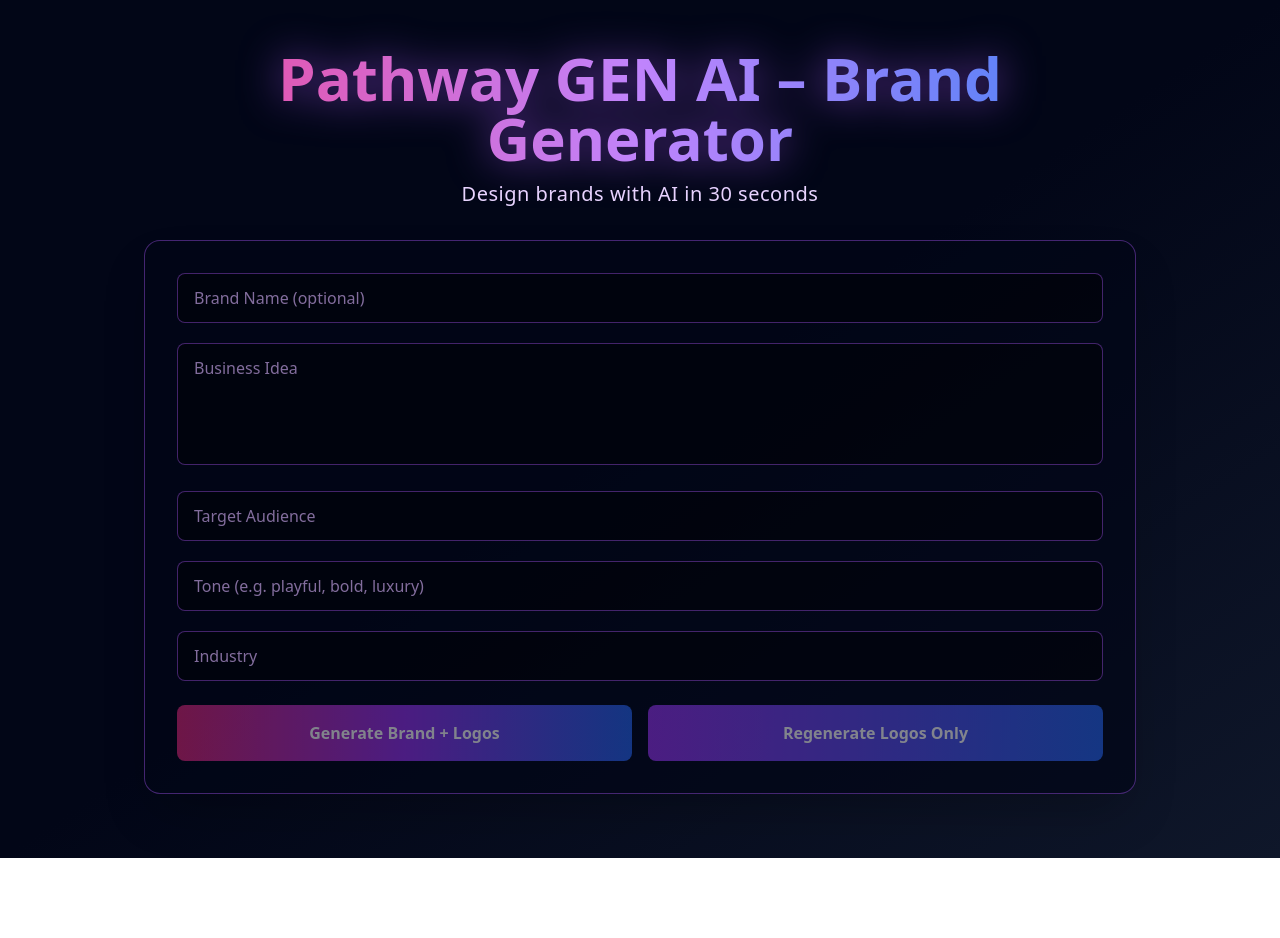
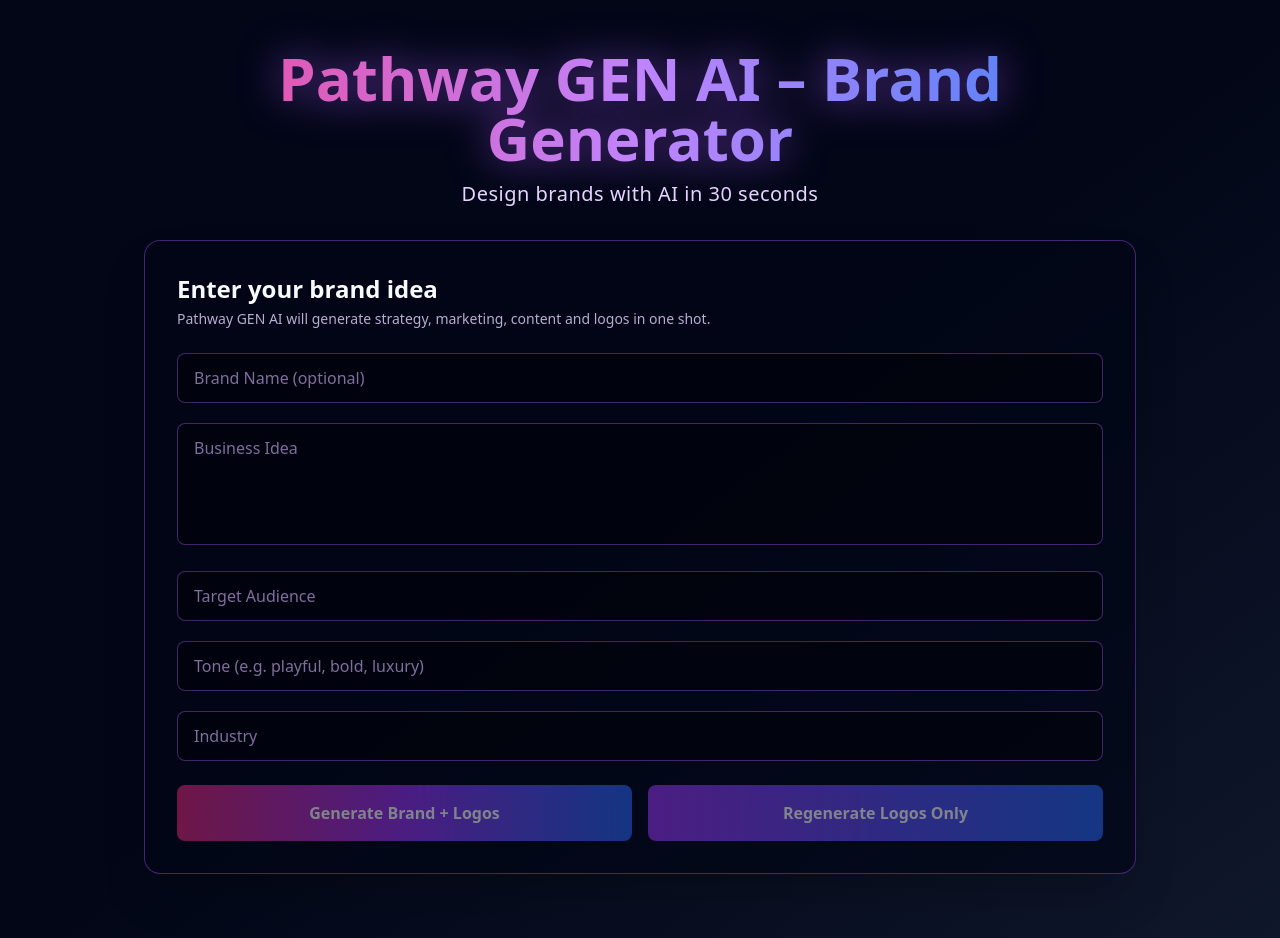
Before and after one commit to Soumitra-04/Pathway-GEN-AI, a Next.js app: page / in a window 1280 px wide. Before the commit the page ends 858 px from the top, so only its background shows below. Built offline with nearby package versions, Linux system fonts and the light colour scheme.

Commit message:
added view last result feature and more

```diff
--- a/app/page.tsx
+++ b/app/page.tsx
@@ -155,6 +155,7 @@ export default function HomePage() {
         setResult(data);
         setView("results");
         setActiveTab("overview");
+        setHasGenerated(true); // ensure "View last result" becomes available
       }
     } catch (err: any) {
       setError(err.message || "Network error occurred");
@@ -210,6 +211,7 @@ export default function HomePage() {
             imageUrls: data.imageUrls,
           },
         }));
+        setHasGenerated(true);
       }
     } catch (err: any) {
       setError(err.message || "Network error while regenerating logo");
@@ -243,7 +245,10 @@ export default function HomePage() {
         const htmlEl = el as HTMLElement;
         try {
           const computed = window.getComputedStyle(htmlEl);
-          if (computed.backgroundColor && !computed.backgroundColor.includes("lab")) {
+          if (
+            computed.backgroundColor &&
+            !computed.backgroundColor.includes("lab")
+          ) {
             htmlEl.style.backgroundColor = computed.backgroundColor;
           }
           if (computed.color && !computed.color.includes("lab")) {
@@ -273,7 +278,11 @@ export default function HomePage() {
                 const color = computed.color;
                 const bgColor = computed.backgroundColor;
 
-                if (color && !color.includes("lab") && !color.includes("oklab")) {
+                if (
+                  color &&
+                  !color.includes("lab") &&
+                  !color.includes("oklab")
+                ) {
                   htmlEl.style.color = color;
                 }
                 if (
@@ -471,7 +480,7 @@ export default function HomePage() {
     const industryValue =
       industry || strategy?.industry || business?.industry || null;
 
-    // --- NEW: pull detailed "business plan" fields ---
+    // --- business plan fields ---
     const idealCustomerProfile = business?.idealCustomerProfile;
     const painPoints = business?.painPoints;
     const businessModel = business?.businessModel;
@@ -581,8 +590,7 @@ export default function HomePage() {
           </div>
         )}
 
-        {/* --- NEW: Business plan sections --- */}
-
+        {/* Business plan sections */}
         {idealCustomerProfile && (
           <div className="space-y-3">
             <div className="text-xs text-purple-300/80 uppercase tracking-wide font-medium">
@@ -1110,6 +1118,30 @@ export default function HomePage() {
         {/* INPUT PAGE */}
         {view === "input" && (
           <div className="rounded-2xl p-6 md:p-8 animate-fade-up shadow-2xl bg-slate-950/70 border border-purple-500/40">
+            {/* Header row + single 'View last result' button */}
+            <div className="flex items-center justify-between mb-6 gap-3">
+              <div>
+                <h2 className="text-xl md:text-2xl font-semibold text-slate-50">
+                  Enter your brand idea
+                </h2>
+                <p className="text-sm text-purple-200/80 mt-1">
+                  Pathway GEN AI will generate strategy, marketing, content and
+                  logos in one shot.
+                </p>
+              </div>
+              {hasGenerated && result && (
+                <button
+                  onClick={() => {
+                    setView("results");
+                    setActiveTab("overview");
+                  }}
+                  className="hidden sm:inline-flex items-center px-4 py-2 rounded-full text-xs font-semibold bg-slate-900 border border-purple-500/50 text-purple-100 hover:bg-slate-800"
+                >
+                  View last result →
+                </button>
+              )}
+            </div>
+
             <div className="space-y-5">
               <input
                 type="text"
```
